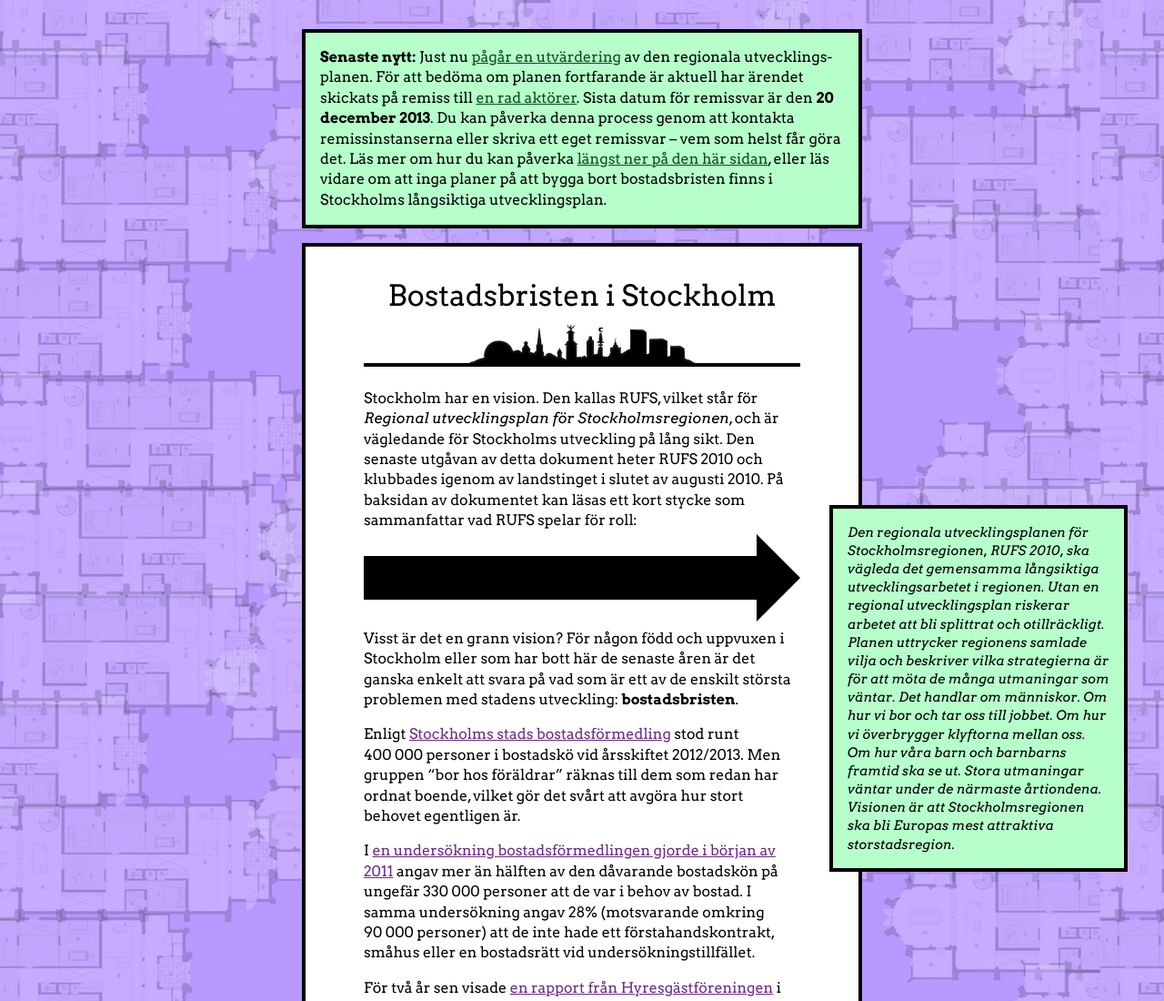
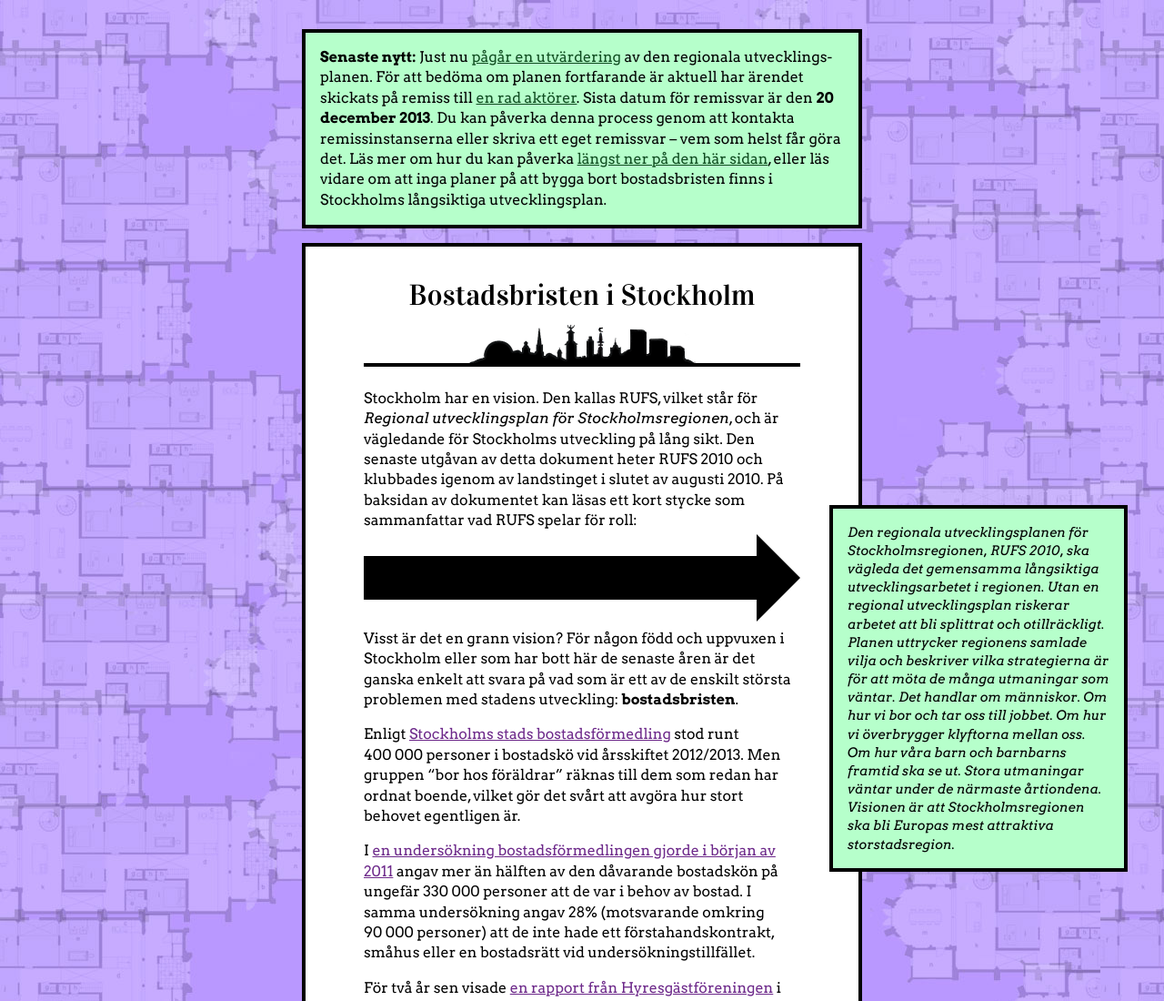
Before and after one commit to alimony/bostadsbrist.polyscopic.works, a plain HTML site: page index.html in a window 1280 px wide. Shown: the top 1100 px of the page at 91% size. Drawn offline with Linux system fonts and the light colour scheme.

Commit message:
Use Vidaloka from Google Fonts.

```diff
--- a/css/style.css
+++ b/css/style.css
@@ -15,7 +15,7 @@
 }
 
 h1 {
-	font: 200%/1.4 Vidaloka-Regular, Arvo, Georgia, serif;
+	font: 200%/1.4 Vidaloka, Arvo, Georgia, serif;
 	text-align: center;
 	margin: 0;
 }
--- a/index.html
+++ b/index.html
@@ -6,7 +6,7 @@
 	<meta name="description" content="Stockholm har en vision som aldrig kommer förverkligas." />
 	<meta name="viewport" content="width=device-width,initial-scale=1" />
 	<meta name="format-detection" content="telephone=no" />
-	<link href="http://fonts.googleapis.com/css?family=Arvo:400,700,400italic,700italic" rel="stylesheet" type="text/css" />
+	<link rel="stylesheet" href="http://fonts.googleapis.com/css?family=Arvo:400,700,400italic,700italic|Vidaloka" />
 	<link rel="stylesheet" href="css/style.css" />
 	<link rel="canonical" href="http://bostadsbrist.nu/" />
 	<script>
```
